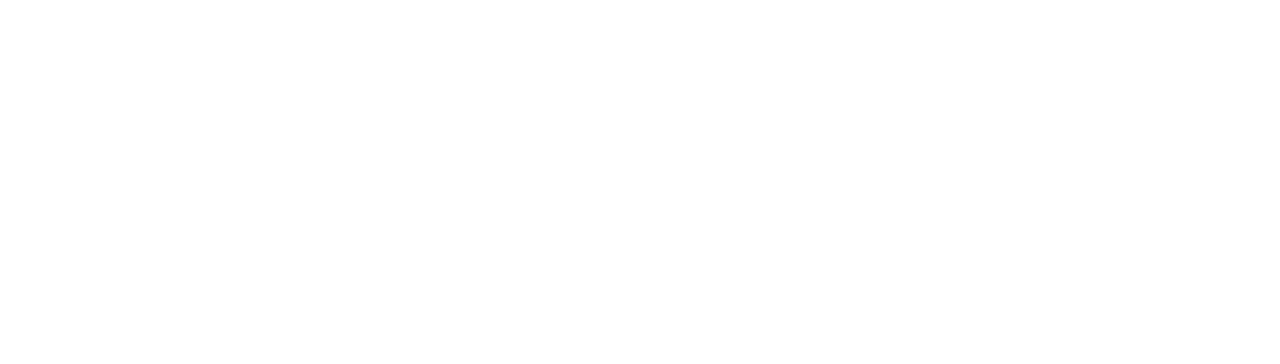
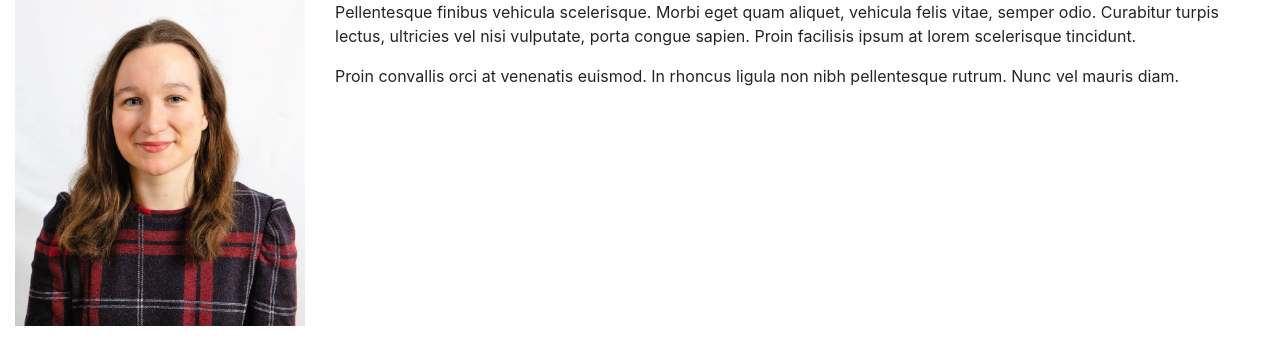
Before and after one commit to EllenPlayer/IntroToWebDevelopment, a plain HTML site: page Classwork/portfolio/bootstrap-examples.html in a window 1280 px wide. Drawn offline with nearby package versions, Linux system fonts and the light colour scheme.

Commit message:
Using the Bootstrap column and adaptive container functionality

```diff
--- a/Classwork/portfolio/bootstrap-examples.html
+++ b/Classwork/portfolio/bootstrap-examples.html
@@ -15,11 +15,24 @@ Last updated:
 
 	</head>
 	<body>
+	<div class="container-fluid">
+		<div class="row">
+			<div class="col-lg-3 col-md">
+				<img src="images/Ellen_Profile1.jpg" alt="Photo of Ellen Player" class="img-fluid" />
+			</div>
+
+			<div class="col-lg-9 col-md">
+			    <p>Pellentesque finibus vehicula scelerisque. Morbi eget quam aliquet, vehicula felis vitae, semper odio. Curabitur turpis lectus, ultricies vel nisi vulputate, porta congue sapien. Proin facilisis ipsum at lorem scelerisque tincidunt.</p>
+				<p>Proin convallis orci at venenatis euismod. In rhoncus ligula non nibh pellentesque rutrum. Nunc vel mauris diam.</p>
+			</div>
+		</div>
+	</div>
 
 
 	<!-- CDN links copied from https://getbootstrap.com/docs/4.1/getting-started/introduction/ -->
 	<script src="https://code.jquery.com/jquery-3.3.1.slim.min.js" integrity="sha384-q8i/X+965DzO0rT7abK41JStQIAqVgRVzpbzo5smXKp4YfRvH+8abtTE1Pi6jizo" crossorigin="anonymous"></script>
 	<script src="https://cdnjs.cloudflare.com/ajax/libs/popper.js/1.14.3/umd/popper.min.js" integrity="sha384-ZMP7rVo3mIykV+2+9J3UJ46jBk0WLaUAdn689aCwoqbBJiSnjAK/l8WvCWPIPm49" crossorigin="anonymous"></script>
 
+
 	</body>
 </html>
```
